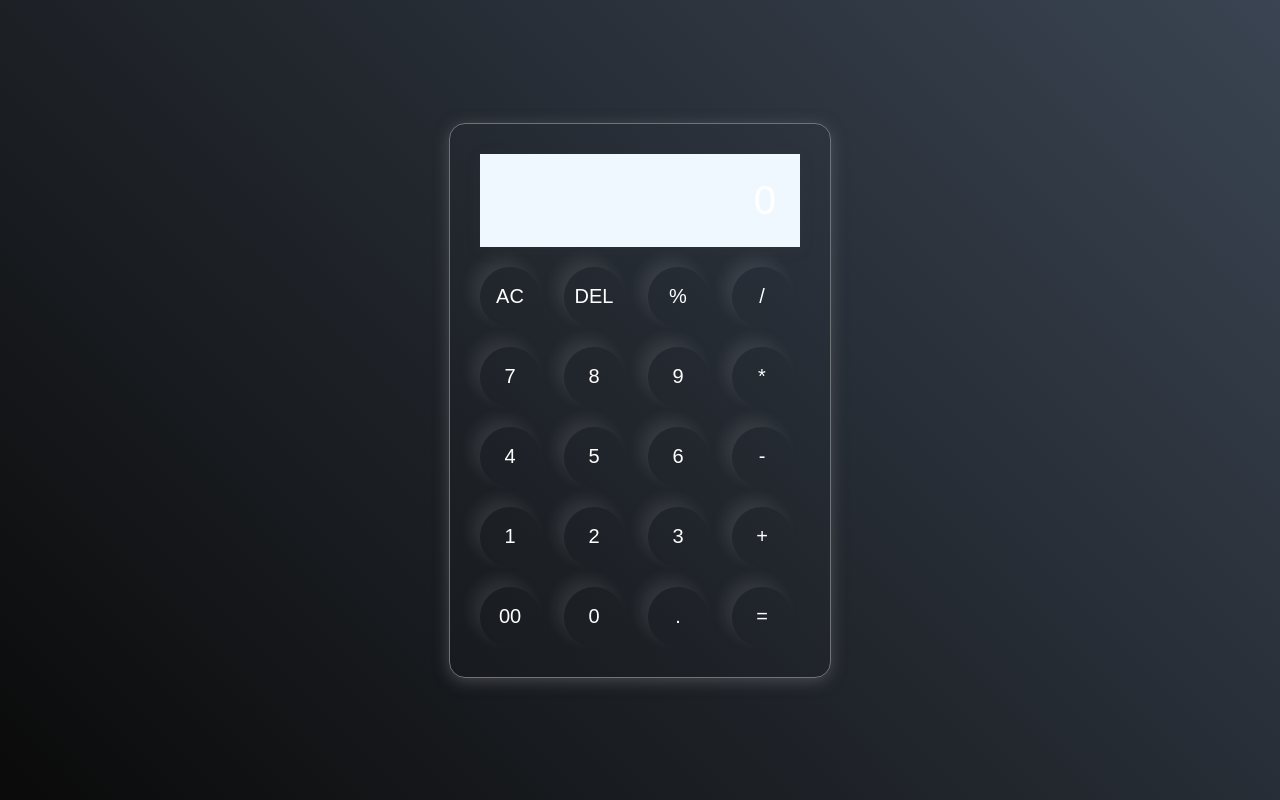
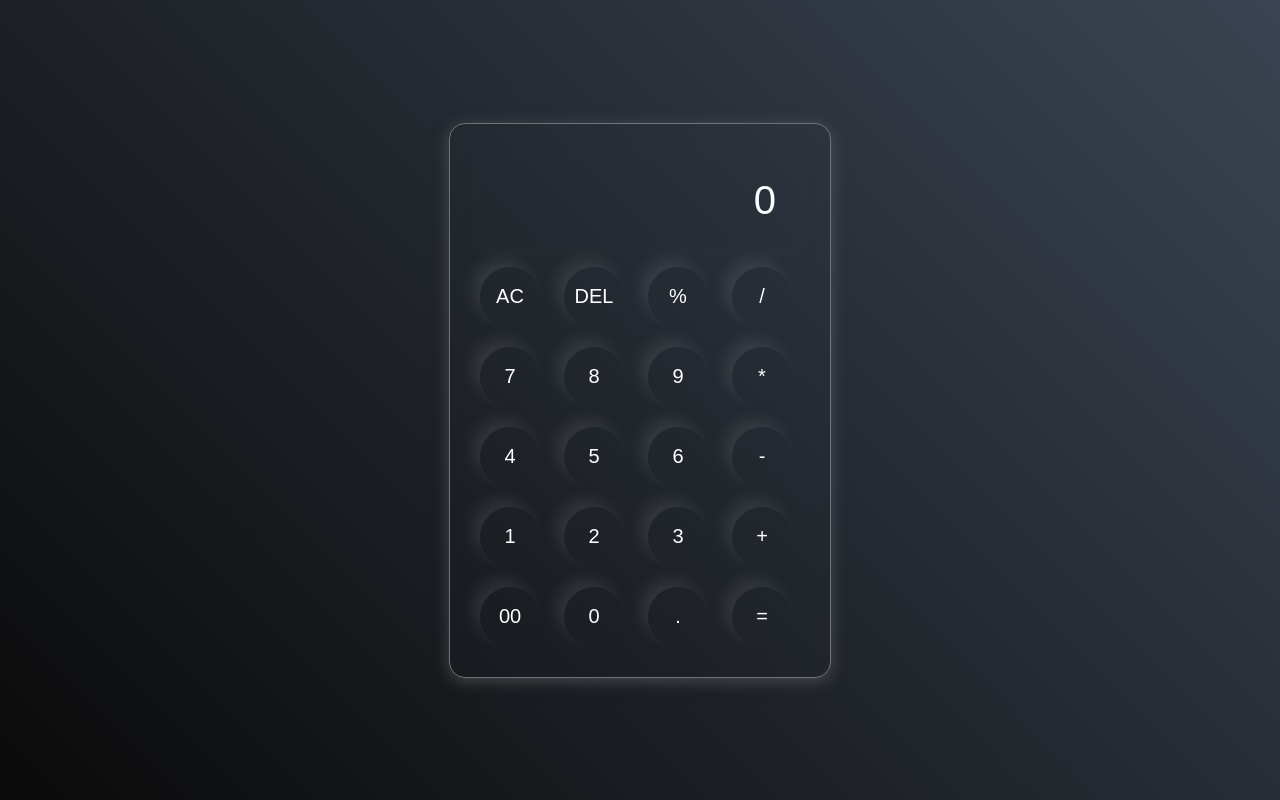
Before and after one commit to GOWSHIKA21/basic_calculator, a plain HTML site: page index.html in a window 1280 px wide. Drawn offline with Linux system fonts and the light colour scheme.

Commit message:
calculator

```diff
--- a/style.css
+++ b/style.css
@@ -25,7 +25,7 @@ input{
     border: none;
     padding: 24px;
     margin: 10px;
-    background:aliceblue;
+    background: transparent;
     box-shadow: 0px 3px 15px rgba(85,85,85,0.1);
     font-size: 40px;
     text-align: right;
```
